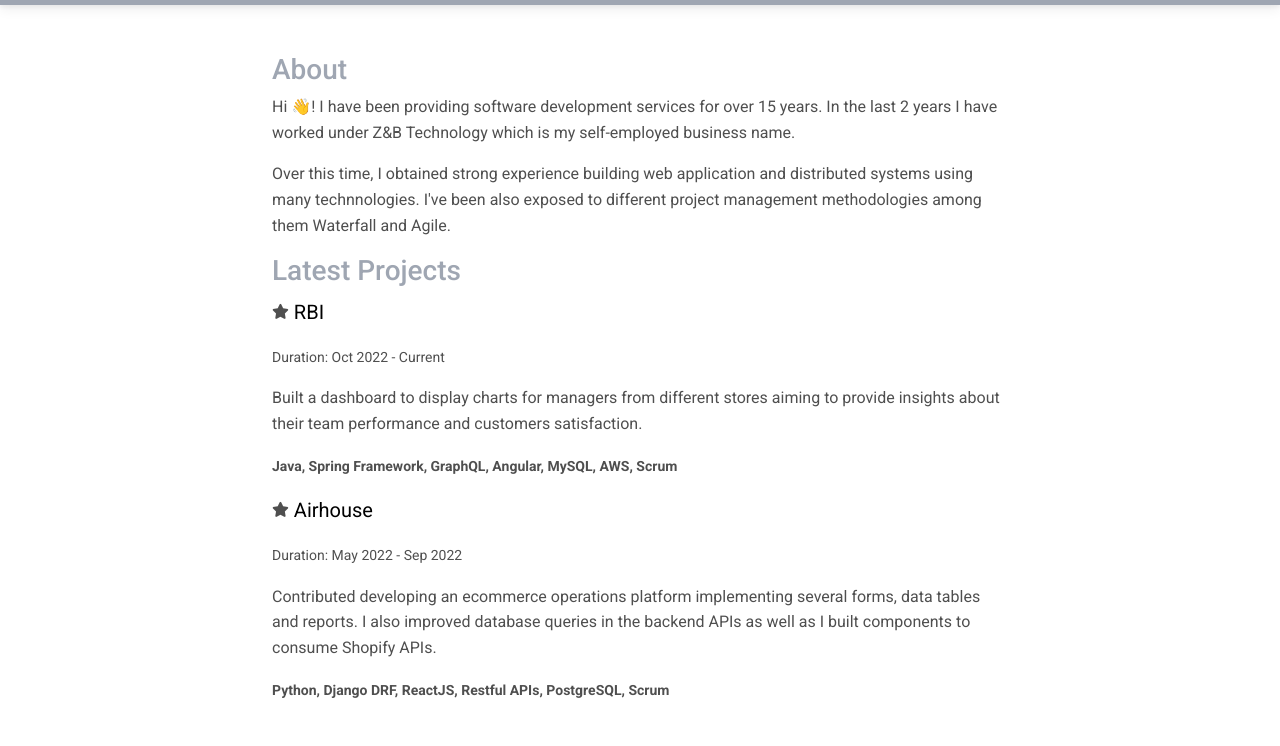
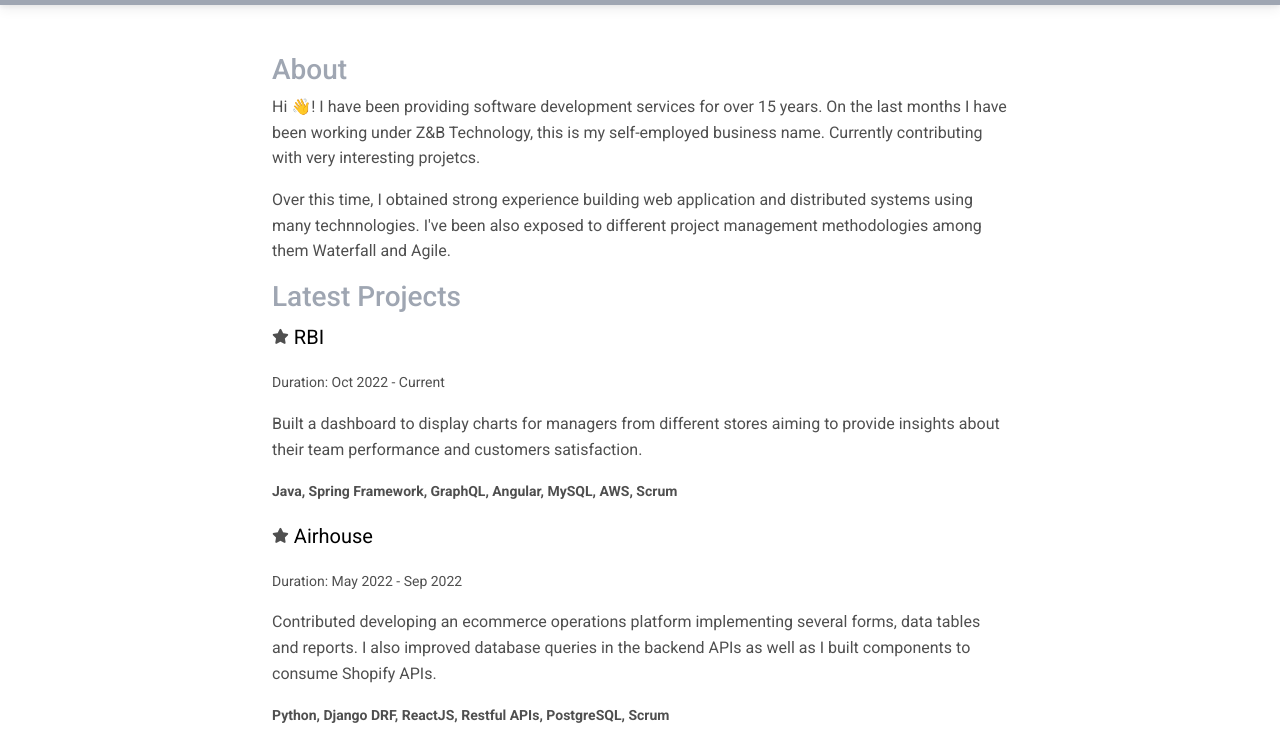
Before and after one commit to zb-tech/zb-tech, a plain HTML site: page index.html in a window 1280 px wide. Shown: the part 54-800 px from the top of the page. Drawn offline with nearby package versions, Linux system fonts and the light colour scheme.

Commit message:
updating...

```diff
--- a/index.html
+++ b/index.html
@@ -39,8 +39,9 @@
                     <h3 class="text-start text-secondary">About</h3>
                     <p>
                         Hi 👋! I have been providing software development services for over 15 years.
-                        In the last 2 years I have worked under Z&B Technology which is my
-                        self-employed business name.
+                        On the last months I have been working under Z&B Technology,
+                        this is my self-employed business name. Currently contributing with very interesting
+                        projetcs.
                     </p>
                     <p>
                         Over this time, I obtained strong experience building web application and distributed systems
```
